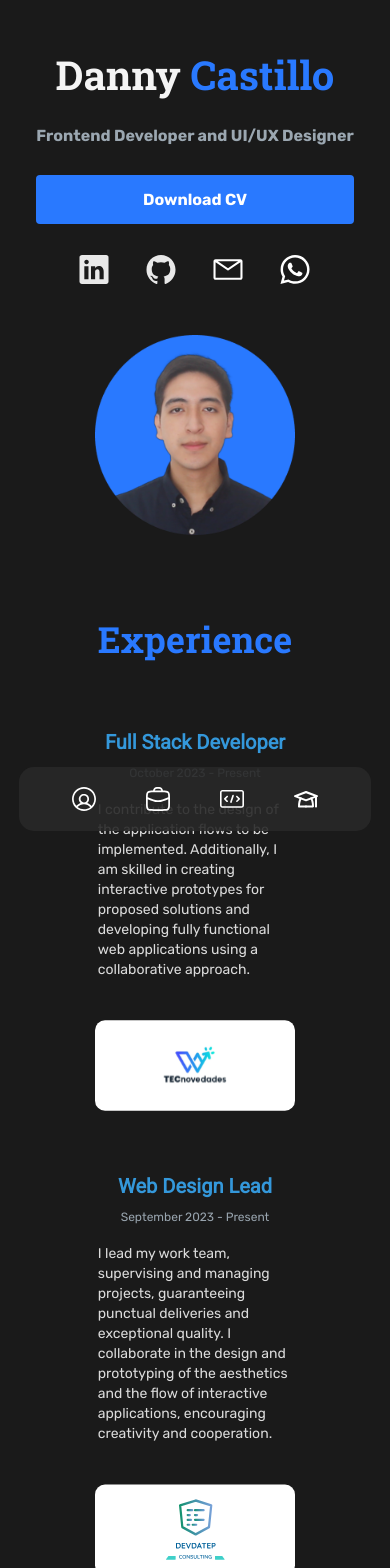
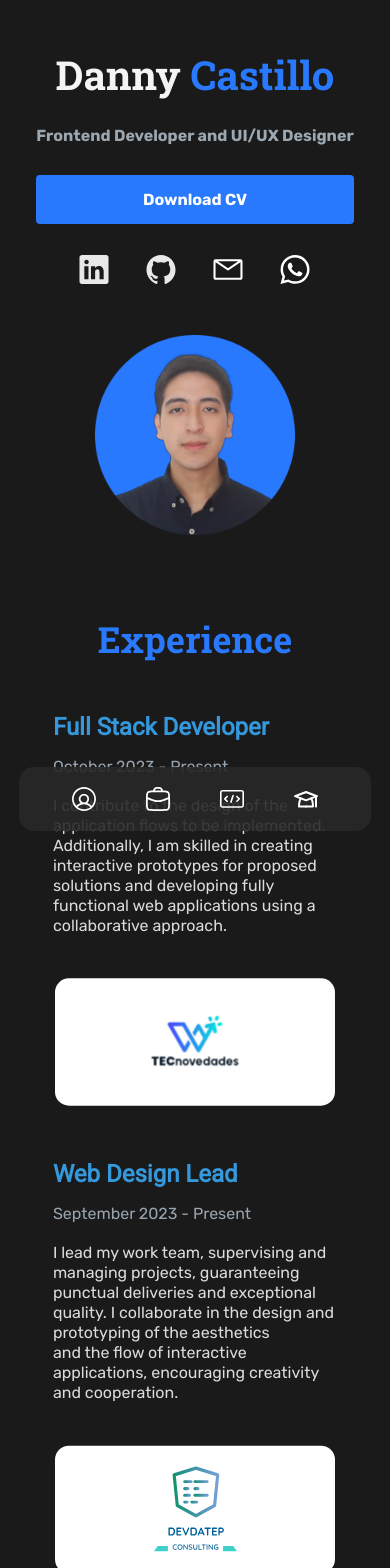
Before and after one commit to dannycastilloo/portfolio, a React (Vite) app: page / in a window 390 px wide. Shown: the top 1568 px of the page. Built offline with nearby package versions, Linux system fonts and the light colour scheme.

Commit message:
improve phone exp card

```diff
--- a/src/App.scss
+++ b/src/App.scss
@@ -76,6 +76,7 @@ a {
 
     .subtitle {
         font-size: 36px;
+        margin: 30px 0;
     }
 
 }
--- a/src/components/Experience/index.scss
+++ b/src/components/Experience/index.scss
@@ -36,11 +36,11 @@
     margin: auto 0;
 }
 
-@media (width <= 767px) {
+@media (width <=767px) {
     .experience-card {
         flex-direction: column;
-        margin: 2rem auto;
-        width: 65%;
+        margin: 20px auto;
+        width: 95%;
         gap: 1rem;
     }
 
@@ -51,33 +51,33 @@
     }
 
     .role {
-        font-size: 20px;
+        font-size: 24px;
         margin-bottom: 10px;
-        text-align: center;
     }
 
     .time {
-        font-size: 12px;
+        font-size: 16px;
         margin-bottom: 20px;
-        text-align: center;
     }
 
     .description {
-        font-size: 14px;
+        font-size: 16px;
         line-height: 20px;
     }
 
     .company-image {
         display: block;
         margin: 10px auto;
+        justify-content: center;
+        align-items: center;
     }
 
     .company-image > img {
-        width: 200px;
+        width: 280px;
     }
 }
 
-@media (768px <= width < 1440px) {
+@media (768px <=width < 1440px) {
     .experience-card {
         display: flex;
         gap: 0;
@@ -112,7 +112,7 @@
         margin: auto;
     }
 
-    .company-image > img {
+    .company-image>img {
         width: 200px;
     }
 }
--- a/src/components/Profile/index.jsx
+++ b/src/components/Profile/index.jsx
@@ -15,29 +15,29 @@ function Profile() {
                     <div className='icons-social'>
                         <a href="https://www.linkedin.com/in/dannycastilloo/">
                             <button className='button-contact'>
-                                <img src='./contact/Linkedin.svg' alt='Linkedin' />
+                                <img src='/contact/Linkedin.svg' alt='Linkedin' />
                             </button>
                         </a>
                         <a href="https://github.com/dannycastilloo">
                             <button className='button-contact'>
-                                <img src='./contact/Github.svg' alt='Github' />
+                                <img src='/contact/Github.svg' alt='Github' />
                             </button>
                         </a>
                         <a href="mailto:dannycastillootiniano@gmail.com">
                             <button className='button-contact'>
-                                <img src='./contact/Email.svg' alt='Email' />
+                                <img src='/contact/Email.svg' alt='Email' />
                             </button>
                         </a>
                         <a href="https://wa.link/zvm7kf">
                             <button className='button-contact'>
-                                <img src='./contact/WhatsApp.svg' alt='WhatsApp' />
+                                <img src='/contact/WhatsApp.svg' alt='WhatsApp' />
                             </button>
                         </a>
                     </div>
                 </div>
             </div>
             <div className='my-photo'>
-                <img className='photo' src='./Danny.png' alt="Danny Castillo" />
+                <img className='photo' src='/Danny.png' alt="Danny Castillo" />
             </div>
         </>
     )
```
